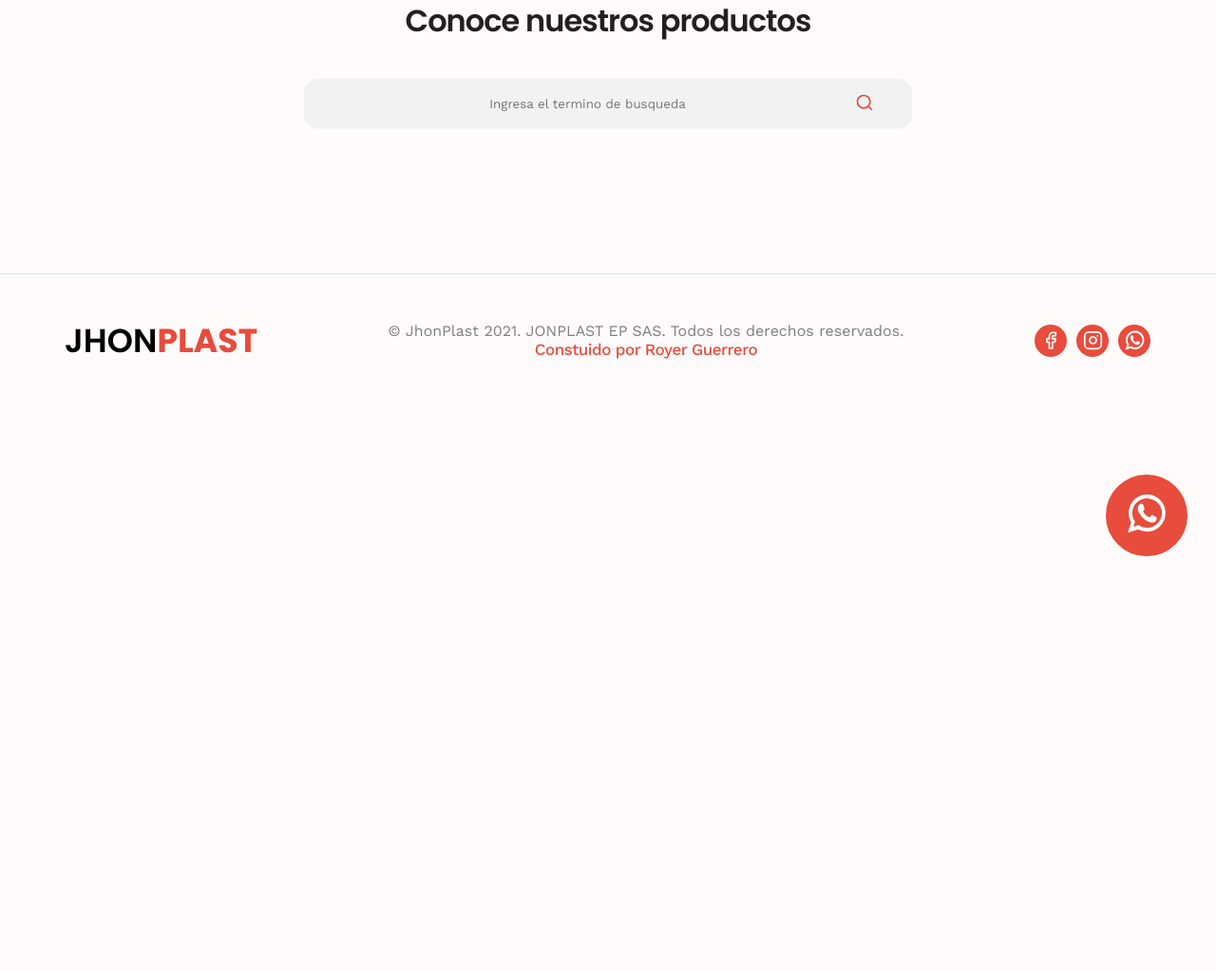
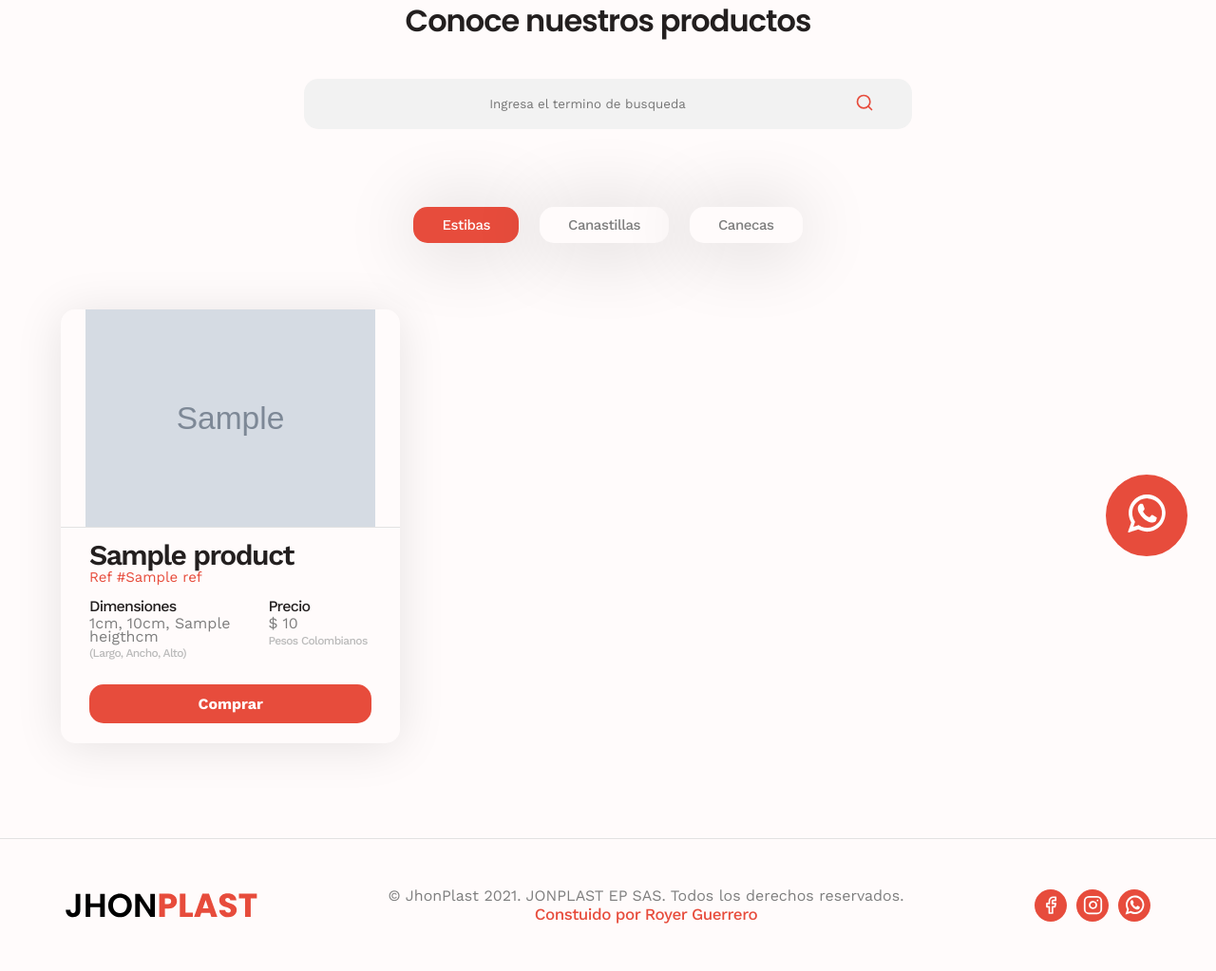
Before and after one commit to royerguerrero/jhonplast, a Flask app: page /productos/?category=estibas in a window 1280 px wide. Shown: the part 184-1207 px from the top of the page at 95% size. Before the commit the page ends 770 px from the top, so only its background shows below. Run offline with Flask 2, Linux system fonts and the light colour scheme; grey boxes marked "Sample" are stand-in pictures; a database or web service that is not in the repository returns one stand-in record (values such as "Sample title").

Commit message:
feat: add products render products and more

```diff
--- a/app/__init__.py
+++ b/app/__init__.py
@@ -4,7 +4,6 @@ from flask import Flask
 
 from app.extensions import mongo, mail
 from app.website import website
-from app.api import api
 
 
 def create_app(config_object='app.settings'):
@@ -14,7 +13,6 @@ def create_app(config_object='app.settings'):
     mongo.init_app(app)
     mail.init_app(app)
 
-    app.register_blueprint(api)
     app.register_blueprint(website)
 
     return app
--- /dev/null
+++ b/app/static/javascript/products.js
@@ -0,0 +1,14 @@
+// const categoryGetParam
+const url = new URL(window.location)
+const category = url.searchParams.get('category')
+
+const pills = document.querySelectorAll('.pill')
+pills.forEach(pill => {
+    if (pill.textContent.toLowerCase() === category.toLowerCase()) {
+        pill.classList.add('pill--active')
+    }
+})
+
+const searchProducts = query => {
+
+}
--- a/app/static/style.css
+++ b/app/static/style.css
@@ -111,12 +111,15 @@ a:hover {
     backdrop-filter: blur(20px);
     border-radius: 25px;
     padding: 25px;
-    height: 285px;
+    gap: 15px;
+    height: 300px;
 }
 
 .hero__main-product {
     object-fit: cover;
     border-radius: 25px;
+    width: 100%;
+    height: 100%;
 }
 
 .tabs__controls {
@@ -149,10 +152,15 @@ a:hover {
     letter-spacing: -0.015em;
     font-size: 16px;
     line-height: 121%;
+    opacity: 0;
+    display: none;
+    transition: 400ms ease-in-out;
 }
 
 .tabs__paragraph > a {
     font-size: 16px;
+    display: block;
+    margin-top: 10px;
 }
 
 .contact {
@@ -222,9 +230,9 @@ a:hover {
 
 .button--float-whatsapp:hover {
     background: var(--red);
-    padding: 14px 17px;
-    margin: 40px;
+    transform: scale(.8);
 }
+
 
 .hidden {
     display: none !important;
@@ -331,6 +339,10 @@ a:hover {
     align-items: center;
 }
 
+.social-media__item:hover {
+    transform: scale(.9);
+}
+
 .social-media__item > img {
     width: 21px;
     height: 21px;
@@ -373,3 +385,123 @@ a:hover {
 .message--error .message__content {
     color: var(--red);
 }
+
+.hidden {
+    display: none;
+    opacity: 0;
+}
+
+.show {
+    display: initial;
+    opacity: 1  ;
+}
+
+.products__pills {
+    display: flex;
+    justify-content: center;
+    align-items: center;
+    gap: 22px;
+    margin-top: 30px;
+}
+
+.pill {
+    color: var(--medium-gray);
+    background: var(--light);
+    padding: 10px 30px;
+    border-radius: 15px;
+    box-shadow: 0px 4px 80px rgba(0, 0, 0, 0.2);
+    font-size: 15px;
+}
+
+.pill:hover {
+    color: var(--light);
+    background: var(--red);
+}
+
+.pill--active {
+    color: var(--light);
+    background: var(--red);
+}
+
+.products__collection {
+    width: 90%;
+    margin: 70px auto;
+    display: grid;
+    grid-template-columns: repeat(3, 1fr);
+    gap: 40px;
+}
+
+.card__content {
+    padding: 16px 30px;
+}
+
+.card__title {
+    font-family: 'Work Sans', sans-serif;
+    color: var(--dark);
+    font-weight: 600;
+    font-size: 30px;
+    line-height: 85.69%;
+    letter-spacing: -0.05em;
+}
+
+.card__subtitle {
+    color: var(--red);
+    font-size: 15px;
+    line-height: 85.69%;
+}
+
+.card__details {
+    margin: 15px 0px 5px;
+}
+
+.card__heading {
+    font-size: 20px;
+    line-height: 85.69%;
+    letter-spacing: -0.05em;
+    color: var(--dark) !important;
+    font-weight: 500;
+}
+
+.card--product {
+    padding: 0;
+}
+
+.card--product .card__details {
+    display: grid;
+    grid-template-columns: 60% auto;
+    gap: 10px;
+}
+
+.card--product .card__details > div > p {
+    color: var(--medium-gray);
+    font-size: 16px;
+    line-height: 85.69%;
+}
+
+.card--product .card__details > div > small {
+    font-weight: 500;
+    font-size: 12px;
+    line-height: 85.69%;
+    letter-spacing: -0.05em;
+    color: #BABABA;
+}
+
+.card--product .button {
+    margin-top: 15px;
+    grid-column: 1 / 3;
+    width: 100%;
+    text-align: center;
+    letter-spacing: -0.003em;
+    font-size: 16px;
+}
+
+.card__image {
+    border-bottom: 1px solid var(--ligth-gray);
+    height: 230px;
+}
+
+.card__image > img {
+    width: 100%;
+    height: 100%;
+    object-fit: contain;
+}
--- a/app/templates/base.html
+++ b/app/templates/base.html
@@ -8,7 +8,7 @@
     <title>JhonPlast | {% block title %}{% endblock %}</title>
     <link rel="preconnect" href="https://fonts.googleapis.com">
     <link rel="preconnect" href="https://fonts.gstatic.com" crossorigin>
-    <link href="https://fonts.googleapis.com/css2?family=Poppins:wght@600&family=Work+Sans:wght@400;500;700&display=swap"
+    <link href="https://fonts.googleapis.com/css2?family=Poppins:wght@600&family=Work+Sans:wght@400;500;600;700&display=swap"
         rel="stylesheet">
     <link rel="stylesheet" href="{{ url_for('static', filename='style.css') }}">
 </head>
@@ -16,7 +16,7 @@
 <body>
     <header class="header">
         <a href="/">
-            <img class="header__brand" src="{{ url_for('static', filename='images/JhonPlast.svg') }}" alt="JhonPlast">
+            <img class="header__brand" src="{{ url_for('static', filename='images/JhonPlast.svg') }}" alt="JhonPlast" loading="lazy">
         </a>
         <nav class="header__navbar">
             <a class="navbar__item" href="/">Home</a>
@@ -30,16 +30,16 @@
         <a class="button button--float-whatsapp"><img src="{{ url_for('static', filename='icons/Whatsapp.svg') }}" alt=""></a>
     </main>
     <footer class="footer">
-        <img class="footer__brand" src="{{ url_for('static', filename='images/JhonPlast.svg') }}" alt="">
+        <img class="footer__brand" src="{{ url_for('static', filename='images/JhonPlast.svg') }}">
         <div>
             <p class="footer__copy">© JhonPlast 2021. JONPLAST EP SAS. Todos los derechos reservados.</p>
             <a href="https://royerguerrero.vercel.app/" class="footer__author">Constuido por Royer Guerrero</a>
         </div>
         <div class="social-media">
-            <a href="" class="social-media__item">
+            <a href="" class="social-media__item" target="blank">
                 <img src="{{ url_for('static', filename='icons/facebook.svg') }}" alt="Facebook">
             </a>
-            <a href="" class="social-media__item">
+            <a href="https://www.instagram.com/jonplast/?r=nametag" class="social-media__item" target="blank">
                 <img src="{{ url_for('static', filename='icons/instagram.svg') }}" alt="Instagram">
             </a>
             <a href="" class="social-media__item">
@@ -48,6 +48,9 @@
         </div>
     </footer>
     <script src="{{ url_for('static', filename='javascript/menu.js') }}"></script>
+
+    {% block scripts %}{% endblock %}
+
 </body>
 
 </html>
--- a/app/templates/products.html
+++ b/app/templates/products.html
@@ -13,5 +13,42 @@
                 </button>
             </div>
         </div>
+        <div class="products__pills">
+            <a href="/productos/?category=estibas" class="pill">Estibas</a>
+            <a href="/productos/?category=canastillas" class="pill">Canastillas</a>
+            <a href="/productos/?category=canecas" class="pill">Canecas</a>
+        </div>
+        <div class="products__collection">
+            {% for product in products %}
+                <div class="card card--product">
+                    <div class="card__image">
+                        <img src="{{ product.image }}" alt="{{ product.name }}">
+                    </div>
+                    <div class="card__content">
+                        <h2 class="card__title">{{ product.name }}</h2>
+                        <span class="card__subtitle">Ref #{{ product.ref }}</span>
+                        <div class="card__details">
+                            <div>
+                                <p class="card__heading">Dimensiones</p>
+                                <p>{{ product.dimentions.length }}cm, {{ product.dimentions.width }}cm, {{ product.dimentions.heigth }}cm</p>
+                                <small>(Largo, Ancho, Alto)</small>
+                            </div>
+                            <div>
+                                <p class="card__heading">Precio</p>
+                                <p>$ {{ product.price }}</p>
+                                <small>Pesos Colombianos</small>
+                            </div>
+                            <a href="" class="button">Comprar</a>
+                        </div>
+                    </div>
+                </div>
+            {% endfor %}
+
+
+        </div>
     </section>
 {% endblock %}
+
+{% block scripts %}
+    <script src="{{ url_for('static', filename='javascript/products.js') }}"></script>
+{% endblock %}
--- a/app/website.py
+++ b/app/website.py
@@ -1,6 +1,6 @@
 from flask import Blueprint, render_template, request, flash
 from flask_mail import Message
-from app.extensions import mail
+from app.extensions import mail, mongo
 
 website = Blueprint('website', __name__)
 
@@ -22,8 +22,8 @@ def contact():
         elif request.form['message'] == '':
             error = 'Asegurese de incluir el mensaje'
         else:
-            # msg = Message('Hello', recipients=['ventas@jhonplast.com'])
-            # mail.send(msg)
+            msg = Message('Hello', recipients=['ventas@jhonplast.com'])
+            mail.send(msg)
             phone_number = request.form['phone_number']
             flash(f'Su mensaje fue enviado satisfactoriamente, pronto resivira respuesta a su numero {phone_number}')
 
@@ -33,4 +33,9 @@ def contact():
 
 @website.route('/productos/')
 def products():
+    category = request.args.get('category', None)
+    if category is not None:
+        products = mongo.db.products.find({'category': category})
+        return render_template('products.html', products=products)
+
     return render_template('products.html')
```
Also changed, not shown: app/api.py (deleted, +0 -10 lines), app/static/javascript/tabs.js (+18 -4 lines), app/templates/index.html (+10 -7 lines), 1 other file.
